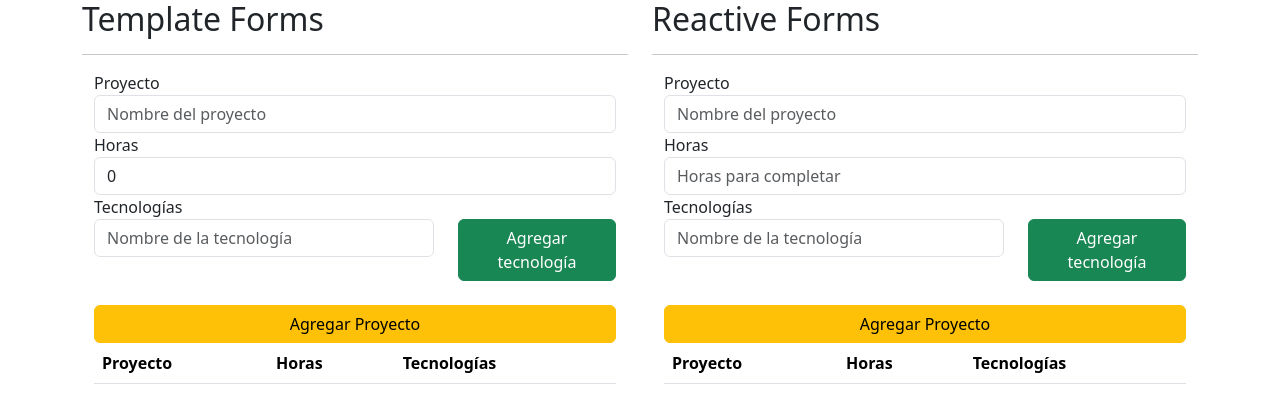
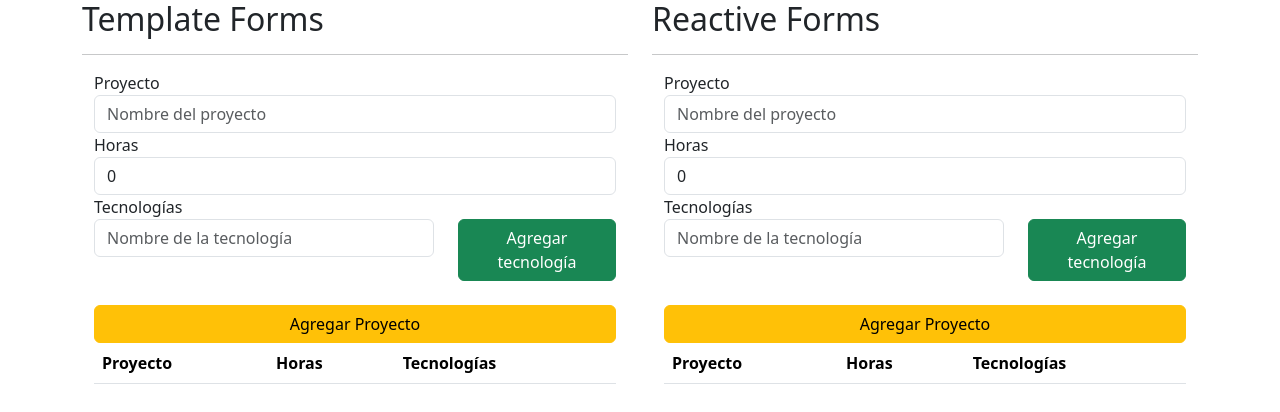
Before and after one commit to ClaudiaQuezadaRiquelme/yirsis-06-forms, an Angular app: page / in a window 1280 px wide. Shown: the top 412 px of the page. Built offline with nearby package versions, Linux system fonts and the light colour scheme.

Commit message:
formBuilder

```diff
--- a/src/app/form-reactive/form-reactive/form-reactive.component.html
+++ b/src/app/form-reactive/form-reactive/form-reactive.component.html
@@ -2,11 +2,11 @@
 <form [formGroup]="reactiveForm" class="form-group container" autocomplete="off">
     <div>
         <label for="proyectoR">Proyecto</label>
-        <input class="form-control" type="text" id="proyectoR" placeholder="Nombre del proyecto">
+        <input formControlName="proyecto" class="form-control" type="text" id="proyectoR" placeholder="Nombre del proyecto">
     </div>
     <div>
         <label for="horasR">Horas</label>
-        <input class="form-control" type="text" id="horasR" placeholder="Horas para completar">
+        <input formControlName="horas" class="form-control" type="text" id="horasR" placeholder="Horas para completar">
     </div>
     <div>
         <label for="tecnologiasR">Tecnologías</label>
@@ -18,6 +18,7 @@
                     id="tecnologiasR"
                     autocomplete="off"
                     placeholder="Nombre de la tecnología"
+                    formControlName="tecnologia"
                 >
             </div>
             <div class="col-4">
--- a/src/app/form-reactive/form-reactive/form-reactive.component.ts
+++ b/src/app/form-reactive/form-reactive/form-reactive.component.ts
@@ -1,5 +1,5 @@
 import { Component } from '@angular/core';
-import { FormControl, FormGroup } from '@angular/forms';
+import { FormBuilder, FormControl, FormGroup } from '@angular/forms';
 
 @Component({
   selector: 'app-form-reactive',
@@ -7,9 +7,19 @@ import { FormControl, FormGroup } from '@angular/forms';
   styleUrls: ['./form-reactive.component.css']
 })
 export class FormReactiveComponent {
-  reactiveForm: FormGroup = new FormGroup({
-    proyecto: new FormControl(''),
-    horas: new FormControl(0),
-    tecnologia: new FormControl('')
+  // reactiveForm: FormGroup = new FormGroup({
+  //   proyecto: new FormControl(''),
+  //   horas: new FormControl(0),
+  //   tecnologia: new FormControl('')
+  // });
+
+  reactiveForm: FormGroup = this.fb.group({
+    proyecto: this.fb.control(''),
+    horas: this.fb.control(0),
+    tecnologia: this.fb.control('')
   });
+
+  constructor(
+    private fb: FormBuilder
+  ) {}
 }
```
